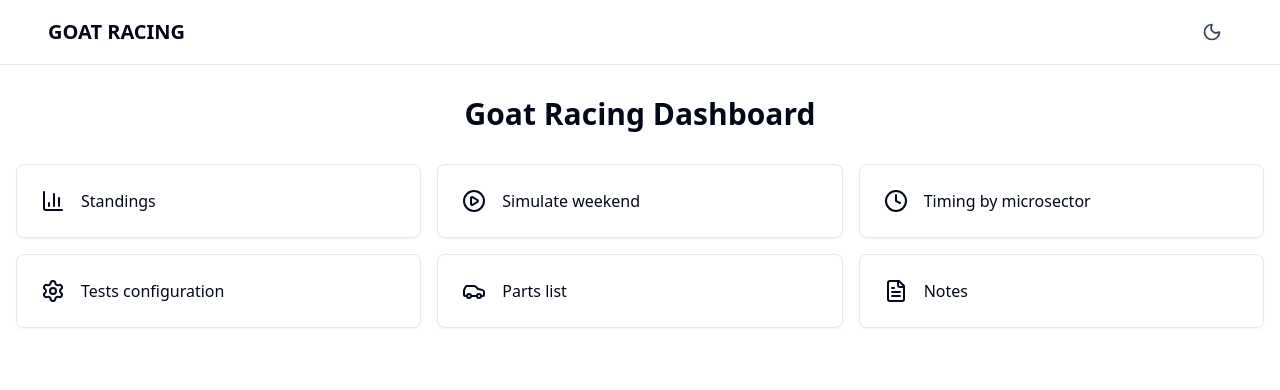
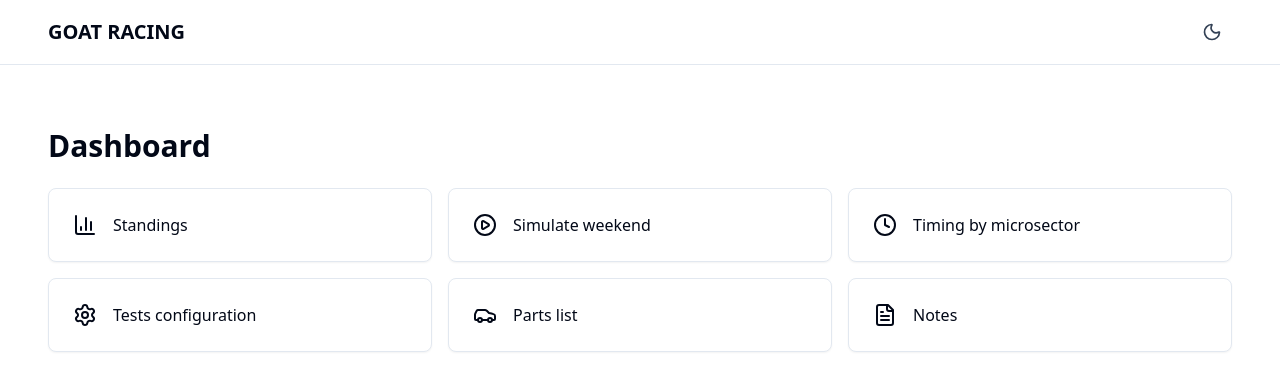
Before and after one commit to SantiagoKirylukMaclean/goat-racing-fe, a React (Vite) app: page / in a window 1280 px wide. Shown: the top 390 px of the page. Built offline with nearby package versions, Linux system fonts and the light colour scheme.

Commit message:
Integrate React Router for dashboard navigation and add new pages (Standings, Simulate Weekend, Timing, Tests, Parts, Notes) with route configurations. Update `Header` with a home link.

```diff
--- a/package.json
+++ b/package.json
@@ -16,6 +16,7 @@
     "lucide-react": "^0.525.0",
     "react": "^19.1.0",
     "react-dom": "^19.1.0",
+    "react-router-dom": "^7.6.3",
     "tailwind-merge": "^2.2.2",
     "tailwindcss-animate": "^1.0.7"
   },
--- a/src/App.tsx
+++ b/src/App.tsx
@@ -1,19 +1,35 @@
 import { AuthProvider } from './contexts/auth-context'
 import { ThemeProvider } from './contexts/theme-context'
-import Home from './components/Home'
+import { BrowserRouter, Routes, Route } from 'react-router-dom'
+import Home from './home/Home'
 import { Header } from './components/Header'
+import Standings from './standings/Standings'
+import SimulateWeekend from './simulate-weekend/SimulateWeekend'
+import Timing from './timing/Timing'
+import Tests from './tests/Tests'
+import Parts from './parts/Parts'
+import Notes from './notes/Notes'
 
 function App() {
   return (
     <ThemeProvider>
       <AuthProvider>
-        <div className="min-h-screen bg-background">
-          <Header />
-          <div className="container mx-auto py-8 px-4 mt-16">
-            <h1 className="text-3xl font-bold mb-8 text-center">Goat Racing Dashboard</h1>
-            <Home />
+        <BrowserRouter>
+          <div className="min-h-screen bg-background">
+            <Header />
+            <div className="container mx-auto py-8 px-4 mt-16">
+              <Routes>
+                <Route path="/" element={<Home />} />
+                <Route path="/standings" element={<Standings />} />
+                <Route path="/simulate-events" element={<SimulateWeekend />} />
+                <Route path="/timing" element={<Timing />} />
+                <Route path="/tests" element={<Tests />} />
+                <Route path="/parts" element={<Parts />} />
+                <Route path="/notes" element={<Notes />} />
+              </Routes>
+            </div>
           </div>
-        </div>
+        </BrowserRouter>
       </AuthProvider>
     </ThemeProvider>
   )
--- a/src/components/Header.tsx
+++ b/src/components/Header.tsx
@@ -2,6 +2,7 @@
 
 import * as React from "react";
 import { Moon, Sun } from "lucide-react";
+import { Link } from "react-router-dom";
 import { useTheme } from "@/contexts/theme-context";
 import { Button } from "@/components/ui/button";
 import { cn } from "@/lib/utils";
@@ -12,7 +13,7 @@ export function Header() {
   return (
     <header className="fixed top-0 left-0 right-0 z-50 bg-background border-b py-3 px-4">
       <div className="container mx-auto flex items-center justify-between">
-        <div className="font-bold text-xl">GOAT RACING</div>
+        <Link to="/" className="font-bold text-xl hover:text-primary transition-colors">GOAT RACING</Link>
         <Button
           variant="ghost"
           size="icon"
--- a/src/components/Home.tsx
+++ b/src/components/Home.tsx
@@ -6,6 +6,7 @@ import {
   Car,
   FileText
 } from "lucide-react"
+import { Link } from "react-router-dom"
 import { useAuth } from "@/contexts/auth-context"
 
 export default function Home() {
@@ -59,22 +60,26 @@ export default function Home() {
   return (
     <div className="grid grid-cols-1 md:grid-cols-2 lg:grid-cols-3 gap-4">
       {links.map((link, index) => (
-        <a
-          key={link.href}
-          href={(isAuthenticated && canAccess(link.resource)) ? link.href : "#"}
-          className={`p-6 bg-card hover:bg-accent rounded-lg border shadow-sm transition-colors flex items-center space-x-4 animate-fade-in ${
-            (!isAuthenticated || !canAccess(link.resource)) ? "opacity-50 cursor-not-allowed" : ""
-          }`}
-          style={{ animationDelay: `${index * 100}ms` }}
-          onClick={(e) => {
-            if (!isAuthenticated || !canAccess(link.resource)) {
-              e.preventDefault()
-            }
-          }}
-        >
-          <link.icon className="h-6 w-6" />
-          <span className="font-medium">{link.title}</span>
-        </a>
+        (!isAuthenticated || !canAccess(link.resource)) ? (
+          <div
+            key={link.href}
+            className="p-6 bg-card rounded-lg border shadow-sm flex items-center space-x-4 animate-fade-in opacity-50 cursor-not-allowed"
+            style={{ animationDelay: `${index * 100}ms` }}
+          >
+            <link.icon className="h-6 w-6" />
+            <span className="font-medium">{link.title}</span>
+          </div>
+        ) : (
+          <Link
+            key={link.href}
+            to={link.href}
+            className="p-6 bg-card hover:bg-accent rounded-lg border shadow-sm transition-colors flex items-center space-x-4 animate-fade-in"
+            style={{ animationDelay: `${index * 100}ms` }}
+          >
+            <link.icon className="h-6 w-6" />
+            <span className="font-medium">{link.title}</span>
+          </Link>
+        )
       ))}
     </div>
   )
--- a/src/contexts/auth-context.tsx
+++ b/src/contexts/auth-context.tsx
@@ -12,7 +12,15 @@ const AuthContext = createContext<AuthContextType | undefined>(undefined);
 
 export function AuthProvider({ children }: { children: ReactNode }) {
   const [isAuthenticated, setIsAuthenticated] = useState(true);
-  const [permissions, setPermissions] = useState(['standings', 'timing', 'notes']);
+  const [permissions, setPermissions] = useState([
+    'standings',
+    'simulate',
+    'timing',
+    'tests',
+    'parts',
+    'notes'
+  ]);
+
 
   const canAccess = (resource: string) => {
     return permissions.includes(resource);
--- /dev/null
+++ b/src/home/Home.tsx
@@ -0,0 +1,85 @@
+import {
+  BarChart3,
+  PlayCircle,
+  Clock,
+  Settings,
+  Car,
+  FileText
+} from "lucide-react"
+import { Link } from "react-router-dom"
+import { useAuth } from "@/contexts/auth-context"
+
+export function Home() {
+  const { isAuthenticated, canAccess, permissions } = useAuth()
+
+  const links = [
+    {
+      title: "Standings",
+      href: "/standings",
+      icon: BarChart3,
+      resource: "standings",
+    },
+    {
+      title: "Simulate weekend",
+      href: "/simulate-events",
+      icon: PlayCircle,
+      resource: "simulate",
+    },
+    {
+      title: "Timing by microsector",
+      href: "/timing",
+      icon: Clock,
+      resource: "timing",
+    },
+    {
+      title: "Tests configuration",
+      href: "/tests",
+      icon: Settings,
+      resource: "tests",
+    },
+    {
+      title: "Parts list",
+      href: "/parts",
+      icon: Car,
+      resource: "parts",
+    },
+    {
+      title: "Notes",
+      href: "/notes",
+      icon: FileText,
+      resource: "notes",
+    },
+  ]
+
+  return (
+    <div className="container mx-auto py-8">
+      <h1 className="text-3xl font-bold mb-6">Dashboard</h1>
+      <div className="grid grid-cols-1 md:grid-cols-2 lg:grid-cols-3 gap-4">
+        {links.map((link, index) => (
+          (!isAuthenticated || !canAccess(link.resource)) ? (
+            <div
+              key={link.href}
+              className="p-6 bg-card rounded-lg border shadow-sm flex items-center space-x-4 animate-fade-in opacity-50 cursor-not-allowed"
+              style={{ animationDelay: `${index * 100}ms` }}
+            >
+              <link.icon className="h-6 w-6" />
+              <span className="font-medium">{link.title}</span>
+            </div>
+          ) : (
+            <Link
+              key={link.href}
+              to={link.href}
+              className="p-6 bg-card hover:bg-accent rounded-lg border shadow-sm transition-colors flex items-center space-x-4 animate-fade-in"
+              style={{ animationDelay: `${index * 100}ms` }}
+            >
+              <link.icon className="h-6 w-6" />
+              <span className="font-medium">{link.title}</span>
+            </Link>
+          )
+        ))}
+      </div>
+    </div>
+  )
+}
+
+export default Home
--- /dev/null
+++ b/src/notes/Notes.tsx
@@ -0,0 +1,14 @@
+import React from "react";
+
+export function Notes() {
+  return (
+    <div className="container mx-auto py-8">
+      <h1 className="text-3xl font-bold mb-6">Notes</h1>
+      <div className="bg-card p-6 rounded-lg shadow-sm">
+        <p className="text-lg">Team notes and important information will be displayed here.</p>
+      </div>
+    </div>
+  );
+}
+
+export default Notes;
--- /dev/null
+++ b/src/parts/Parts.tsx
@@ -0,0 +1,14 @@
+import React from "react";
+
+export function Parts() {
+  return (
+    <div className="container mx-auto py-8">
+      <h1 className="text-3xl font-bold mb-6">Parts List</h1>
+      <div className="bg-card p-6 rounded-lg shadow-sm">
+        <p className="text-lg">Inventory of parts and components will be displayed here.</p>
+      </div>
+    </div>
+  );
+}
+
+export default Parts;
--- /dev/null
+++ b/src/simulate-weekend/SimulateWeekend.tsx
@@ -0,0 +1,14 @@
+import React from "react";
+
+export function SimulateWeekend() {
+  return (
+    <div className="container mx-auto py-8">
+      <h1 className="text-3xl font-bold mb-6">Simulate Weekend</h1>
+      <div className="bg-card p-6 rounded-lg shadow-sm">
+        <p className="text-lg">Simulation tools and options will be displayed here.</p>
+      </div>
+    </div>
+  );
+}
+
+export default SimulateWeekend;
--- /dev/null
+++ b/src/standings/Standings.tsx
@@ -0,0 +1,14 @@
+import React from "react";
+
+export function Standings() {
+  return (
+    <div className="container mx-auto py-8">
+      <h1 className="text-3xl font-bold mb-6">Standings</h1>
+      <div className="bg-card p-6 rounded-lg shadow-sm">
+        <p className="text-lg">Standings content will be displayed here.</p>
+      </div>
+    </div>
+  );
+}
+
+export default Standings;
--- /dev/null
+++ b/src/tests/Tests.tsx
@@ -0,0 +1,14 @@
+import React from "react";
+
+export function Tests() {
+  return (
+    <div className="container mx-auto py-8">
+      <h1 className="text-3xl font-bold mb-6">Tests Configuration</h1>
+      <div className="bg-card p-6 rounded-lg shadow-sm">
+        <p className="text-lg">Test configuration settings and options will be displayed here.</p>
+      </div>
+    </div>
+  );
+}
+
+export default Tests;
--- /dev/null
+++ b/src/timing/Timing.tsx
@@ -0,0 +1,14 @@
+import React from "react";
+
+export function Timing() {
+  return (
+    <div className="container mx-auto py-8">
+      <h1 className="text-3xl font-bold mb-6">Timing by Microsector</h1>
+      <div className="bg-card p-6 rounded-lg shadow-sm">
+        <p className="text-lg">Detailed timing data and microsector analysis will be displayed here.</p>
+      </div>
+    </div>
+  );
+}
+
+export default Timing;
```
Also changed, not shown: 1 other file (tests, documents, lock files or other folders).
